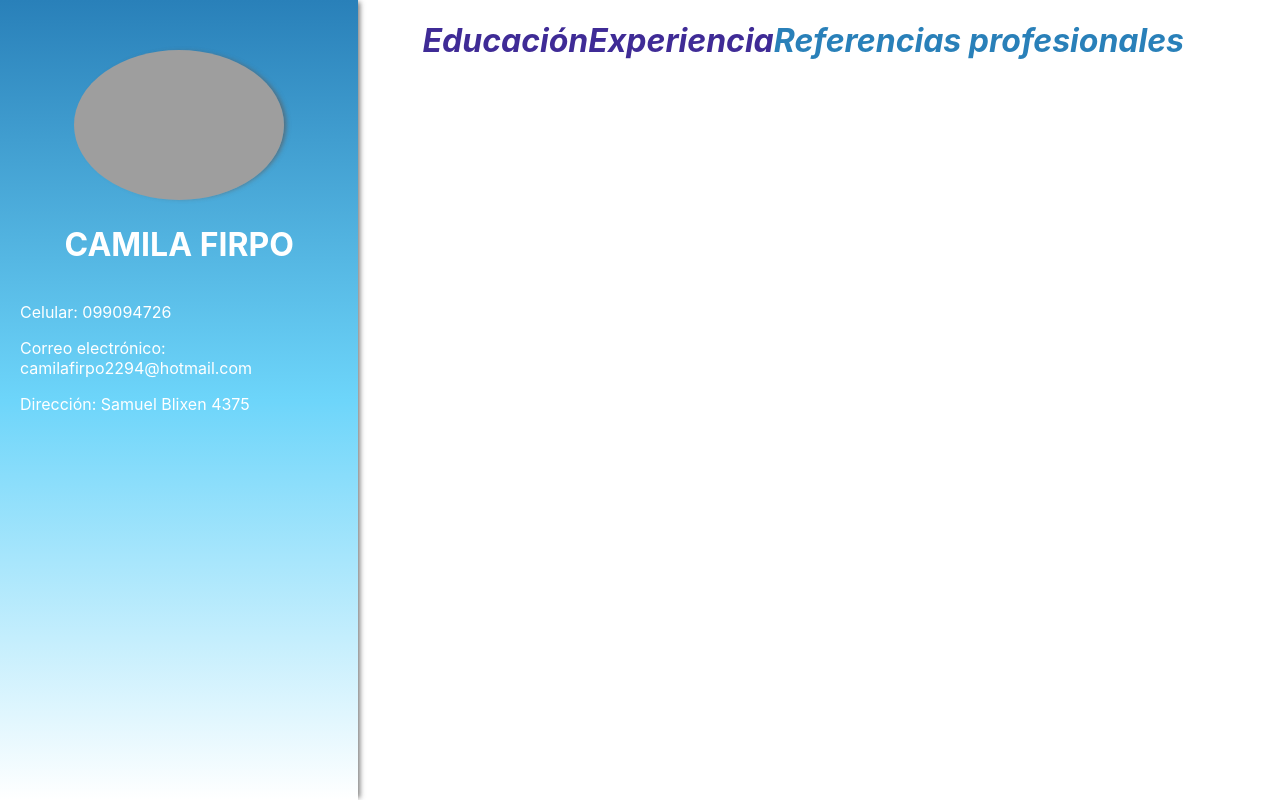
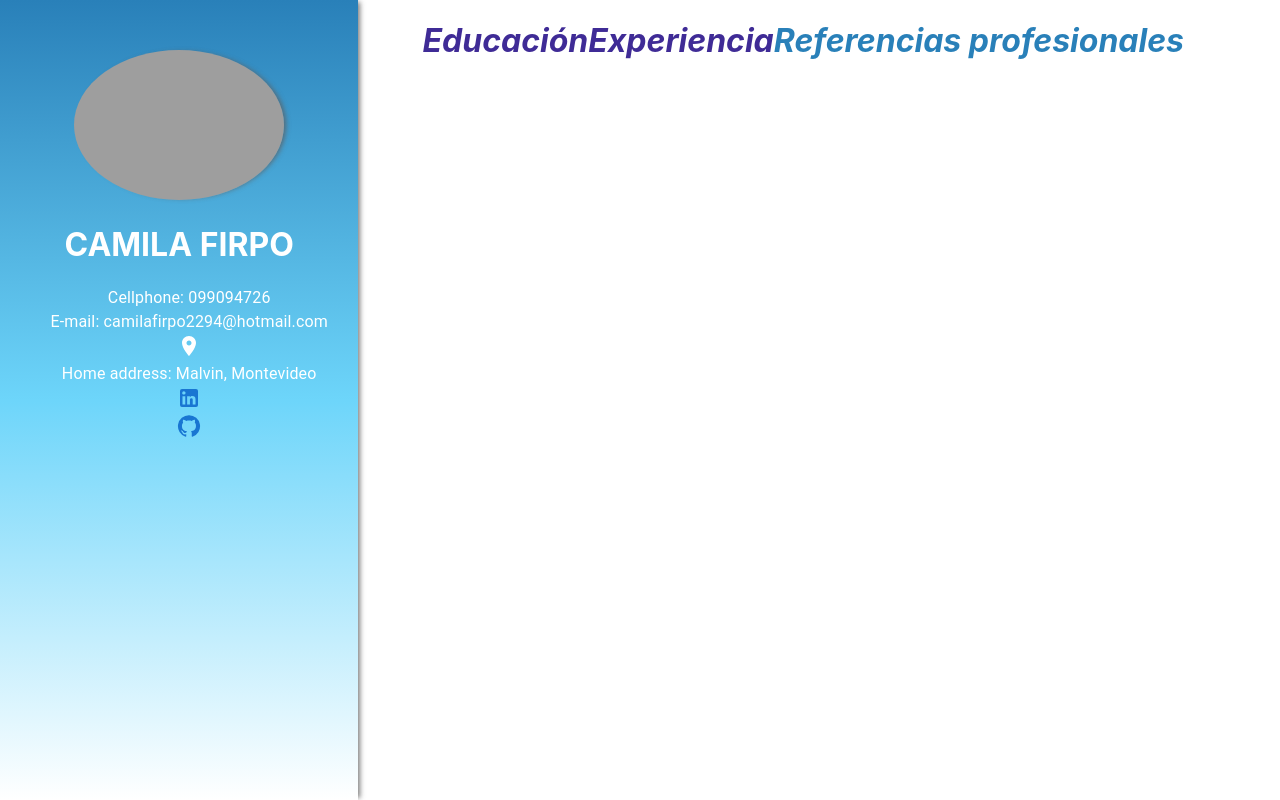
Before and after one commit to camila-firpo/CurriculumCamilaFirpo, a React (Create React App) app: page / in a window 1280 px wide. Built offline with nearby package versions, Linux system fonts and the light colour scheme; grey boxes are pictures that could not be loaded.

Commit message:
Info profile complete

```diff
--- a/package.json
+++ b/package.json
@@ -3,6 +3,12 @@
   "version": "0.1.0",
   "private": true,
   "dependencies": {
+    "@emotion/react": "^11.7.0",
+    "@emotion/styled": "^11.6.0",
+    "@material-ui/core": "^4.12.3",
+    "@material-ui/icons": "^4.11.2",
+    "@mui/icons-material": "^5.2.1",
+    "@mui/material": "^5.2.3",
     "@testing-library/jest-dom": "^5.15.0",
     "@testing-library/react": "^11.2.7",
     "@testing-library/user-event": "^12.8.3",
--- a/src/components/PersonInfo/index.css
+++ b/src/components/PersonInfo/index.css
@@ -38,12 +38,7 @@
 
 .data {
 	color: "#fff";
-	text-align: left;
+	text-align: center;
 	margin-left: 20px;
 	margin-top: -20px;
 }
-
-/* .button {
-	color: blue;
-	border-radius:40%;
-} */
--- a/src/components/PersonInfo/index.js
+++ b/src/components/PersonInfo/index.js
@@ -1,9 +1,10 @@
 import React, { Component } from 'react';
+import LinkedInIcon from '@mui/icons-material/LinkedIn';
+import Link from '@mui/material/Link';
+import Typography from '@mui/material/Typography';
+import LocationOnIcon from '@mui/icons-material/LocationOn';
+import GitHubIcon from '@mui/icons-material/GitHub';
 import './index.css';
-<link
-  rel="stylesheet"
-  href="https://fonts.googleapis.com/icon?family=Material+Icons"
-/>
 
 export default class PersonInfo extends Component {
 	render() {
@@ -13,12 +14,26 @@ export default class PersonInfo extends Component {
 				<h1 className="name">Camila Firpo </h1>
 				<br/>
 				<div className="data">
-					<p>Celular: 099094726</p>
-					<p>Correo electrónico: camilafirpo2294@hotmail.com</p>
-					<p>Dirección: Samuel Blixen 4375</p>
+				<Typography variant="body1"	>
+					Cellphone: 099094726
+				</Typography>
+				<Typography variant="body1"	>
+					E-mail: camilafirpo2294@hotmail.com
+				</Typography>
+					<LocationOnIcon/>
+					<Typography variant="body1"	>
+  						Home address: Malvin, Montevideo
+					</Typography>
+					<Link href="https://www.linkedin.com/in/camila-firpo/" target="_blank">
+						<LinkedInIcon />
+					</Link>
+					<br/>
+					<Link href="https://github.com/camila-firpo" target="_blank">
+						<GitHubIcon />
+					</Link>
+
 				</div>
-				{/* <LinkedInIcon/>
-				<button className="button">LinkedInIcon</button> */}
+
 			</div>)
 	}
 }
```
Also changed, not shown: 1 other file (tests, documents, lock files or other folders).
